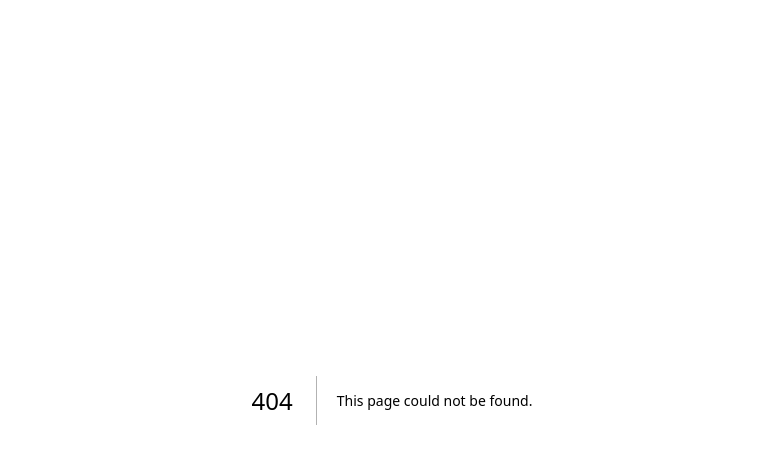
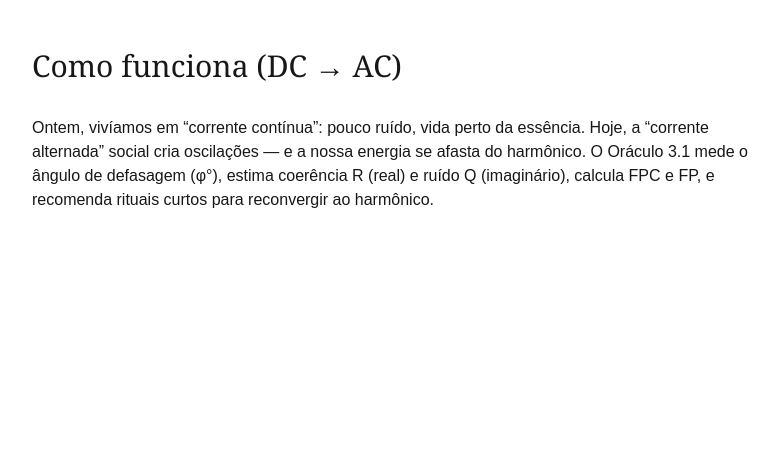
Before and after one commit to raydatorre/Essence, a Next.js app: page /explicacao in a window 1280 px wide. Before the commit this address had no page. Shown: the top 464 px of the page, without its empty margins (248-1027 px from the left). Built offline with nearby package versions, Linux system fonts and the light colour scheme.

Commit message:
Create page.tsx

```diff
--- /dev/null
+++ b/src/app/explicacao/page.tsx
@@ -0,0 +1,13 @@
+export default function Explicacao() {
+  return (
+    <main className="max-w-3xl mx-auto px-6 py-12 space-y-8">
+      <h1 className="text-3xl font-serif">Como funciona (DC → AC)</h1>
+      <p className="text-muted-foreground">
+        Ontem, vivíamos em “corrente contínua”: pouco ruído, vida perto da essência.
+        Hoje, a “corrente alternada” social cria oscilações — e a nossa energia se afasta do harmônico.
+        O Oráculo 3.1 mede o ângulo de defasagem (φ°), estima coerência R (real) e ruído Q (imaginário),
+        calcula FPC e FP, e recomenda rituais curtos para reconvergir ao harmônico.
+      </p>
+    </main>
+  );
+}
```
